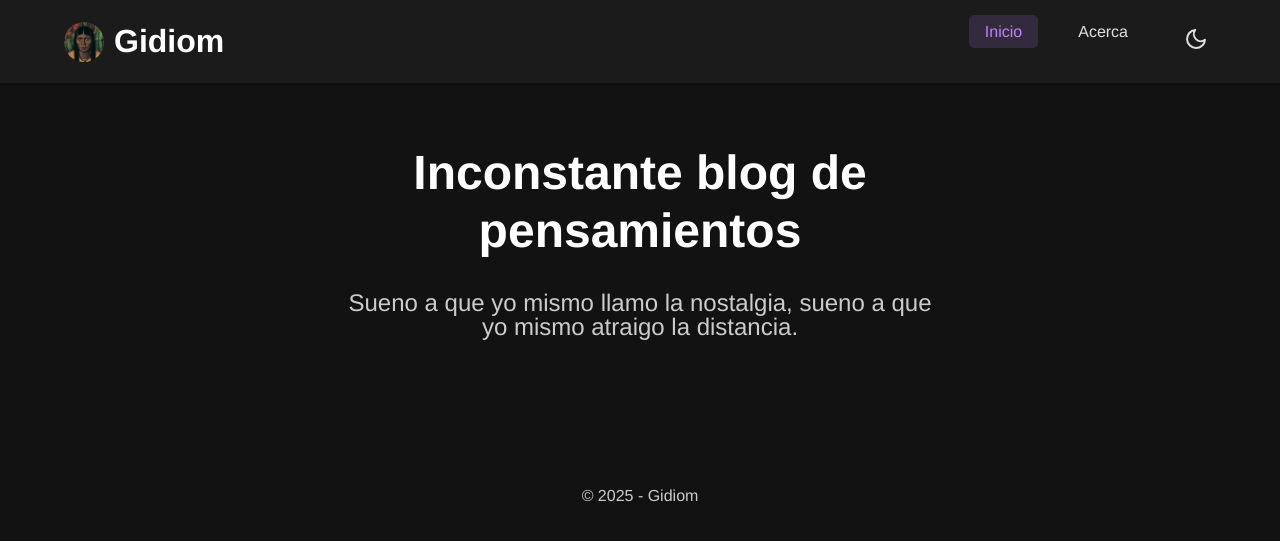
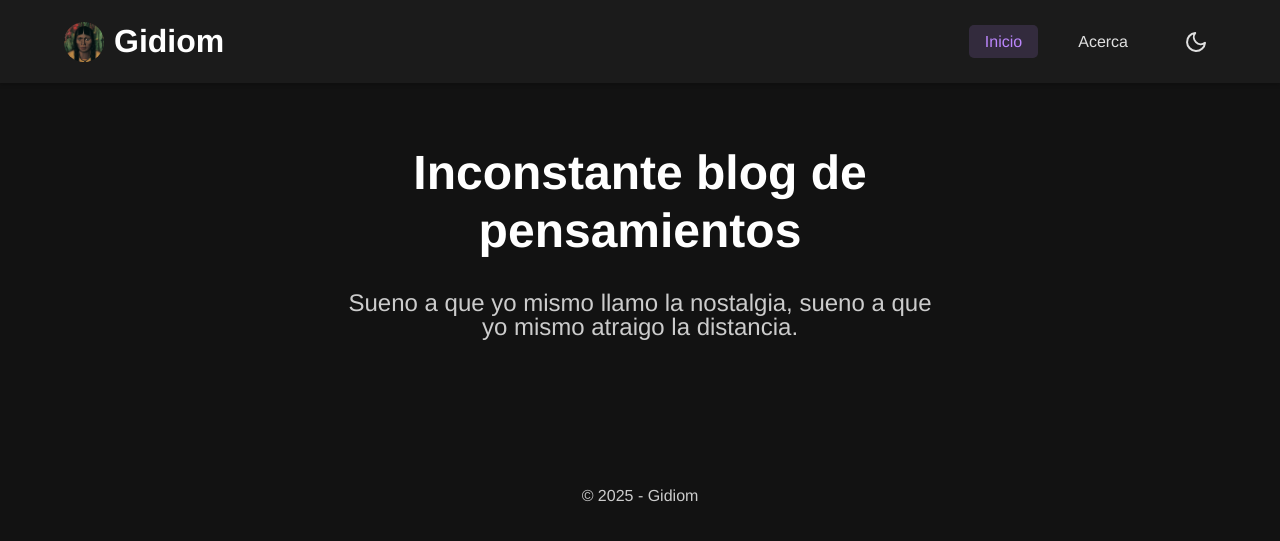
Before and after one commit to elgidiom/cleandmodern, a Jekyll site: the page built from index.md, in a window 1280 px wide. Shown: the top 541 px of the page. Built offline with Jekyll 4.4.1, drawn with Linux system fonts in a browser that asks for light colours.

Commit message:
style: Fix vertical alignment of topbar items in desktop version

```diff
--- a/assets/css/main.css
+++ b/assets/css/main.css
@@ -91,6 +91,7 @@ header .container {
 
 nav ul {
   display: flex;
+  align-items: center; /* Asegura que todos los <li> se alineen verticalmente */
   list-style: none;
   gap: 1.5rem;
 }
@@ -128,13 +129,15 @@ nav ul li a.active {
 /* Estilos para el botón de dark mode cuando está en la navegación */
 nav ul li.dark-mode-toggle-li {
   /* Asegura que el <li> no tenga estilos de link por defecto si los hubiera */
-  line-height: 1; /* Para alinear mejor el botón verticalmente si es necesario */
+  /* line-height: 1; <- Eliminado para permitir que flexbox maneje la alineación */
 }
 
 nav ul li.dark-mode-toggle-li #dark-mode-toggle {
   padding: 0.5rem; /* Padding para el área de clic en escritorio */
   margin-left: 0.5rem; /* Espacio respecto a otros links en escritorio */
-  vertical-align: middle; /* Mejor alineación con los links de texto */
+  /* vertical-align: middle; <- Eliminado, flexbox en el padre (ul) y en este botón lo manejan */
+  display: flex; /* Para centrar el icono dentro del botón */
+  align-items: center; /* Para centrar el icono dentro del botón */
 }
 
 
```
